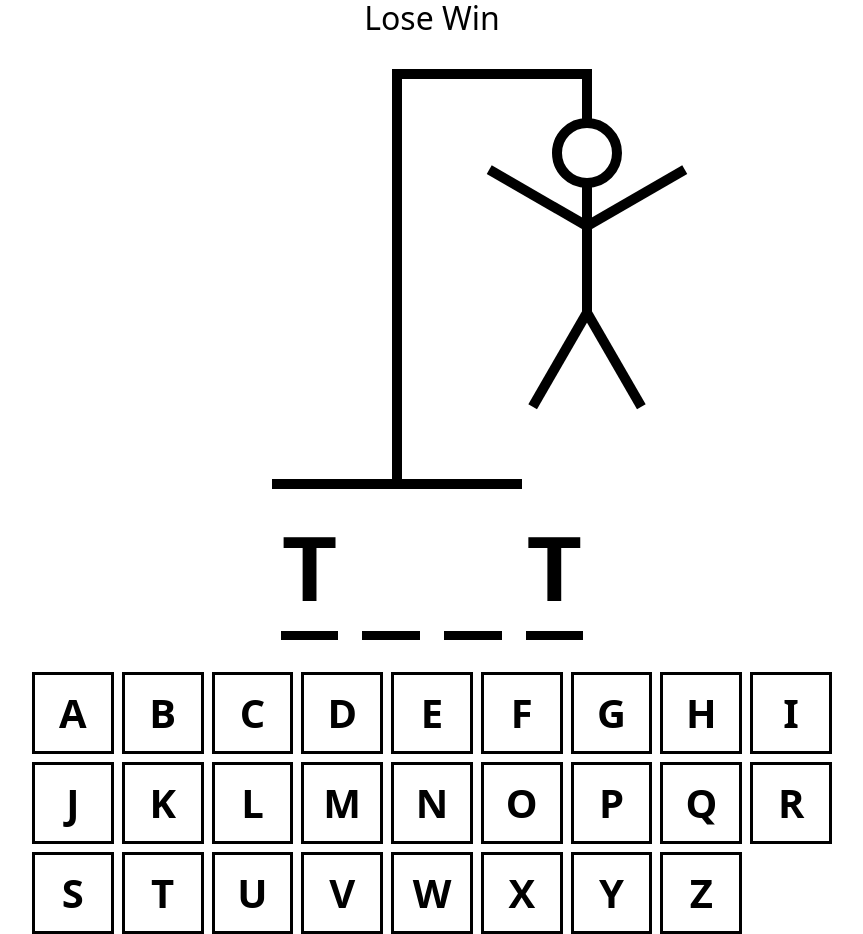
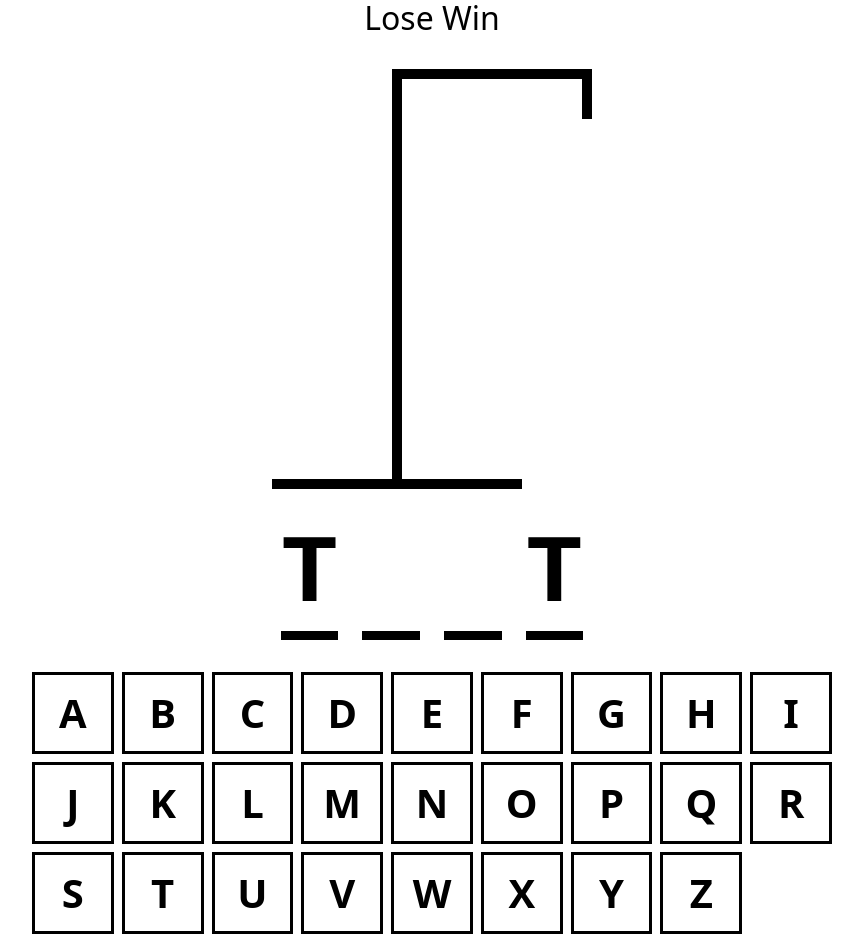
Before and after one commit to Vlad-dualv/hangman-game, a React (Vite) app: page / in a window 1280 px wide. Shown: the whole page, without its empty margins (208-1071 px from the left). Built offline with nearby package versions, Linux system fonts and the light colour scheme.

Commit message:
func: HangmnadDrawing logic

```diff
--- a/src/components/App.tsx
+++ b/src/components/App.tsx
@@ -12,6 +12,10 @@
 
   const [guessedLetters, setGuessedLetters] = useState<string>([]);
 
+  const incorrectLetters = guessedLetters.filter(
+    (letter) => !wordToGuess.includes(letter)
+  );
+
   console.log(wordToGuess);
   return (
     <div
@@ -25,7 +29,7 @@
       }}
     >
       <div style={{ fontSize: "2rem", textAlign: "center" }}>Lose Win</div>
-      <HangmanDrawing />
+      <HangmanDrawing numberOfGuesses={incorrectLetters.length} />
       <HangmanWord />
       <div style={{ alignSelf: "stretch" }}>
         <Keyboard />
--- a/src/components/HangmanDrawing.tsx
+++ b/src/components/HangmanDrawing.tsx
@@ -80,15 +80,18 @@
   />
 );
 
-export default function HangmanDrawing() {
+const BODY_PARTS = [HEAD, BODY, RIGHT_ARM, LEFT_ARM, RIGHT_LEG, LEFT_LEG];
+
+type HangmanDrawingProps = {
+  numberOfGuesses: number;
+};
+
+export default function HangmanDrawing({
+  numberOfGuesses,
+}: HangmanDrawingProps) {
   return (
     <div style={{ position: "relative" }}>
-      {HEAD}
-      {BODY}
-      {RIGHT_ARM}
-      {LEFT_ARM}
-      {RIGHT_LEG}
-      {LEFT_LEG}
+      {BODY_PARTS.slice(0, numberOfGuesses)}
       <div
         style={{
           height: "50px",
```
